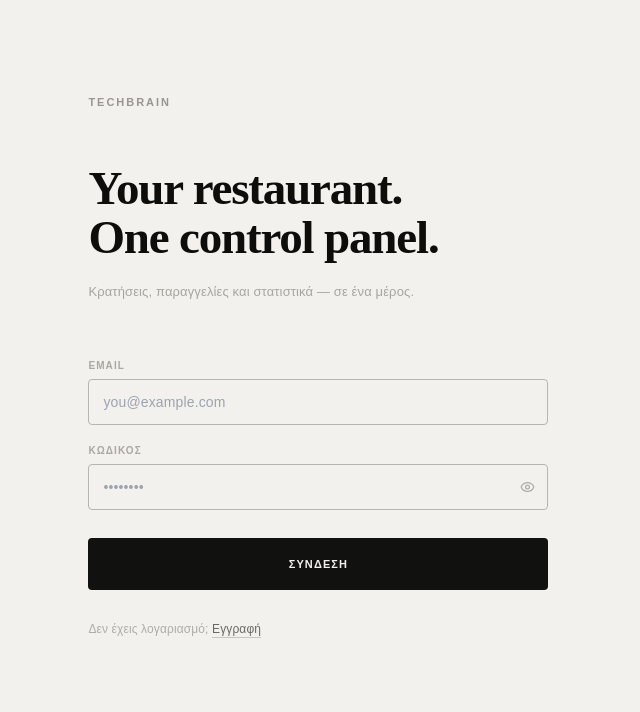
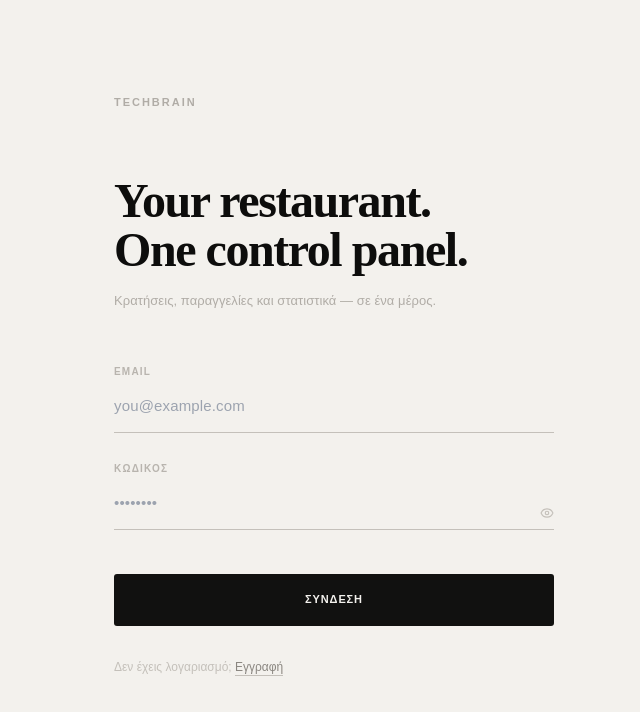
Before and after one commit to techbraincy/TechBrain-App, a Next.js app: page /login in a window 1280 px wide. Shown: the top 712 px of the page, without its empty margins (14-654 px from the left). Built offline with nearby package versions, Linux system fonts and the light colour scheme; no server answers.

Commit message:
UI: final login hierarchy refinement

```diff
--- a/app/login/page.tsx
+++ b/app/login/page.tsx
@@ -10,22 +10,18 @@ export default function LoginPage() {
       style={{
         minHeight: '100vh',
         background: '#F3F1ED',
-        // Grid placement: content anchored left, not floating in the middle
         display: 'grid',
         gridTemplateColumns: '1fr',
         alignItems: 'start',
         paddingTop: 'clamp(60px, 11vh, 116px)',
         paddingBottom: '80px',
-        // Left offset: ~8vw pushes content into the left-of-center zone
-        // Right padding stays generous so text doesn't run to the edge on small screens
-        paddingLeft: 'clamp(32px, 8vw, 160px)',
-        paddingRight: 'clamp(32px, 4vw, 80px)',
+        paddingLeft: 'clamp(32px, 10vw, 192px)',
+        paddingRight: 'clamp(32px, 3vw, 64px)',
       }}
     >
-      <div style={{ width: '100%', maxWidth: 460 }}>
+      <div style={{ width: '100%', maxWidth: 440 }}>
 
-        {/* Wordmark — small, tracked, anchors the space */}
-        <div style={{ marginBottom: 52 }}>
+        <div style={{ marginBottom: 64 }}>
           <span
             style={{
               fontFamily: 'var(--font-body, "Hanken Grotesk", sans-serif)',
@@ -33,22 +29,21 @@ export default function LoginPage() {
               fontWeight: 600,
               letterSpacing: '0.18em',
               textTransform: 'uppercase',
-              color: '#9A9590',
+              color: '#B0ACA6',
             }}
           >
             TechBrain
           </span>
         </div>
 
-        {/* Headline — dominant, large, tight */}
-        <div style={{ marginBottom: 18 }}>
+        <div style={{ marginBottom: 16 }}>
           <h1
             style={{
               fontFamily: 'var(--font-display, "Fraunces", serif)',
-              fontSize: 'clamp(38px, 6.5vw, 47px)',
-              fontWeight: 600,
-              lineHeight: 1.05,
-              letterSpacing: '-0.025em',
+              fontSize: 'clamp(38px, 6.5vw, 48px)',
+              fontWeight: 700,
+              lineHeight: 1.03,
+              letterSpacing: '-0.03em',
               color: '#0D0D0C',
               margin: 0,
             }}
@@ -58,23 +53,21 @@ export default function LoginPage() {
           </h1>
         </div>
 
-        {/* Subtext — quiet, subordinate to the headline */}
-        <div style={{ marginBottom: 56 }}>
+        <div style={{ marginBottom: 52 }}>
           <p
             style={{
               fontFamily: 'var(--font-body, "Hanken Grotesk", sans-serif)',
               fontSize: 13,
-              color: '#A8A49E',
+              color: '#B0ACA6',
               margin: 0,
-              lineHeight: 1.65,
-              letterSpacing: '0.01em',
+              lineHeight: 1.6,
+              letterSpacing: '0.005em',
             }}
           >
             Κρατήσεις, παραγγελίες και στατιστικά — σε ένα μέρος.
           </p>
         </div>
 
-        {/* Form — sits directly on the page, no container */}
         <Suspense>
           <LoginForm />
         </Suspense>
--- a/components/auth/login-form.tsx
+++ b/components/auth/login-form.tsx
@@ -15,17 +15,17 @@ const schema = z.object({
 })
 type FormData = z.infer<typeof schema>
 
-// Inputs sit directly on the warm background — no white fill, no card
 const inputBase: React.CSSProperties = {
   width: '100%',
-  height: 46,
-  padding: '0 14px',
+  height: 44,
+  padding: '0 0 10px',
   fontFamily: 'var(--font-body, "Hanken Grotesk", sans-serif)',
-  fontSize: 14,
+  fontSize: 15,
   color: '#111110',
   background: 'transparent',
-  border: '1px solid #B8B4AE',
-  borderRadius: 4,
+  border: 'none',
+  borderBottom: '1px solid #C4C0BA',
+  borderRadius: 0,
   outline: 'none',
   boxSizing: 'border-box',
   transition: 'border-color 0.12s',
@@ -33,8 +33,7 @@ const inputBase: React.CSSProperties = {
 }
 
 const inputFocused: React.CSSProperties = {
-  borderColor: '#111110',
-  background: 'rgba(255,255,255,0.45)',
+  borderBottomColor: '#111110',
 }
 
 const labelBase: React.CSSProperties = {
@@ -42,10 +41,10 @@ const labelBase: React.CSSProperties = {
   fontFamily: 'var(--font-body, "Hanken Grotesk", sans-serif)',
   fontSize: 10,
   fontWeight: 600,
-  letterSpacing: '0.11em',
+  letterSpacing: '0.12em',
   textTransform: 'uppercase' as const,
-  color: '#ABA7A1',
-  marginBottom: 6,
+  color: '#B8B4AE',
+  marginBottom: 10,
 }
 
 export function LoginForm() {
@@ -85,8 +84,7 @@ export function LoginForm() {
       onSubmit={handleSubmit(onSubmit)}
       style={{ display: 'flex', flexDirection: 'column', gap: 0 }}
     >
-      {/* Email */}
-      <div style={{ marginBottom: 18 }}>
+      <div style={{ marginBottom: 28 }}>
         <label htmlFor="email" style={labelBase}>Email</label>
         <input
           id="email"
@@ -98,14 +96,13 @@ export function LoginForm() {
           {...register('email', { onBlur: () => setEmailFocus(false) })}
         />
         {errors.email && (
-          <p style={{ margin: '6px 0 0', fontSize: 12, color: '#B04030', letterSpacing: '0.01em' }}>
+          <p style={{ margin: '6px 0 0', fontSize: 12, color: '#B04030' }}>
             {errors.email.message}
           </p>
         )}
       </div>
 
-      {/* Password */}
-      <div style={{ marginBottom: 28 }}>
+      <div style={{ marginBottom: 44 }}>
         <label htmlFor="password" style={labelBase}>Κωδικός</label>
         <div style={{ position: 'relative' }}>
           <input
@@ -113,7 +110,7 @@ export function LoginForm() {
             type={showPw ? 'text' : 'password'}
             placeholder="••••••••"
             autoComplete="current-password"
-            style={{ ...inputBase, paddingRight: 44, ...(pwFocus ? inputFocused : {}) }}
+            style={{ ...inputBase, paddingRight: 32, ...(pwFocus ? inputFocused : {}) }}
             onFocus={() => setPwFocus(true)}
             {...register('password', { onBlur: () => setPwFocus(false) })}
           />
@@ -123,34 +120,31 @@ export function LoginForm() {
             aria-label={showPw ? 'Hide password' : 'Show password'}
             style={{
               position: 'absolute',
-              right: 13,
-              top: '50%',
-              transform: 'translateY(-50%)',
+              right: 0,
+              bottom: 10,
               background: 'none',
               border: 'none',
               padding: 0,
               cursor: 'pointer',
-              color: '#B0ACA6',
+              color: '#C4C0BA',
               display: 'flex',
               alignItems: 'center',
-              transition: 'color 0.12s',
             }}
           >
-            {showPw ? <EyeOff size={15} /> : <Eye size={15} />}
+            {showPw ? <EyeOff size={14} /> : <Eye size={14} />}
           </button>
         </div>
         {errors.password && (
-          <p style={{ margin: '6px 0 0', fontSize: 12, color: '#B04030', letterSpacing: '0.01em' }}>
+          <p style={{ margin: '6px 0 0', fontSize: 12, color: '#B04030' }}>
             {errors.password.message}
           </p>
         )}
       </div>
 
-      {/* Server error — inline, no card */}
       {serverError && (
         <p
           style={{
-            margin: '0 0 20px',
+            margin: '0 0 24px',
             fontSize: 13,
             color: '#B04030',
             fontFamily: 'var(--font-body, "Hanken Grotesk", sans-serif)',
@@ -161,7 +155,6 @@ export function LoginForm() {
         </p>
       )}
 
-      {/* Submit — full black, no radius softness */}
       <button
         type="submit"
         disabled={isSubmitting}
@@ -173,14 +166,14 @@ export function LoginForm() {
           fontFamily: 'var(--font-body, "Hanken Grotesk", sans-serif)',
           fontSize: 11,
           fontWeight: 600,
-          letterSpacing: '0.10em',
+          letterSpacing: '0.08em',
           textTransform: 'uppercase',
           border: 'none',
-          borderRadius: 4,
+          borderRadius: 3,
           cursor: isSubmitting ? 'not-allowed' : 'pointer',
-          opacity: isSubmitting ? 0.6 : 1,
+          opacity: isSubmitting ? 0.55 : 1,
           transition: 'opacity 0.15s, background 0.15s',
-          marginBottom: 30,
+          marginBottom: 32,
         }}
         onMouseEnter={(e) => {
           if (!isSubmitting) (e.currentTarget as HTMLButtonElement).style.background = '#2A2A28'
@@ -192,24 +185,22 @@ export function LoginForm() {
         {isSubmitting ? 'Σύνδεση…' : 'Σύνδεση'}
       </button>
 
-      {/* Register — far below the button, very quiet */}
       <p
         style={{
           fontSize: 12,
-          color: '#B0ACA6',
+          color: '#C4C0BA',
           margin: 0,
           fontFamily: 'var(--font-body, "Hanken Grotesk", sans-serif)',
-          letterSpacing: '0.01em',
         }}
       >
         Δεν έχεις λογαριασμό;{' '}
         <Link
           href="/register"
           style={{
-            color: '#6A6A65',
+            color: '#8A8680',
             fontWeight: 500,
             textDecoration: 'none',
-            borderBottom: '1px solid #C8C5BF',
+            borderBottom: '1px solid #C4C0BA',
             paddingBottom: 1,
           }}
         >
```
